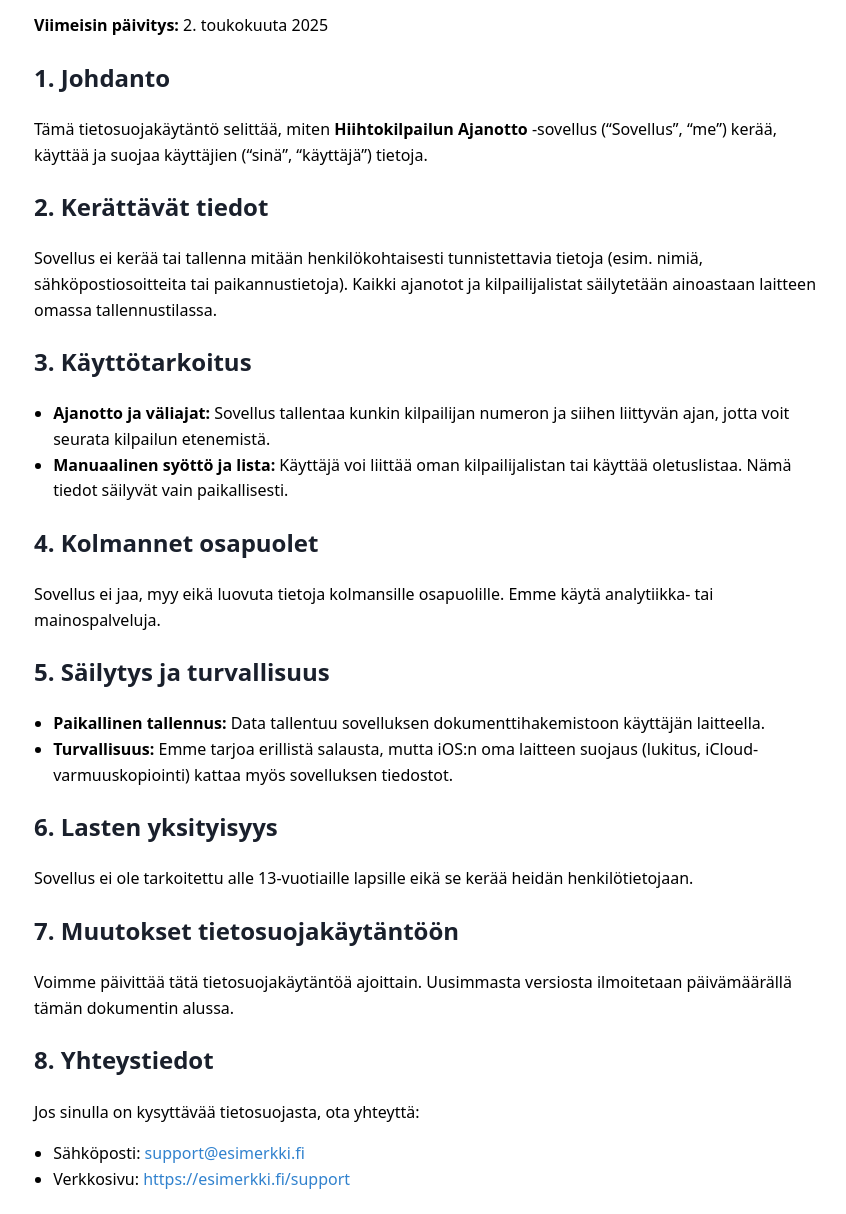
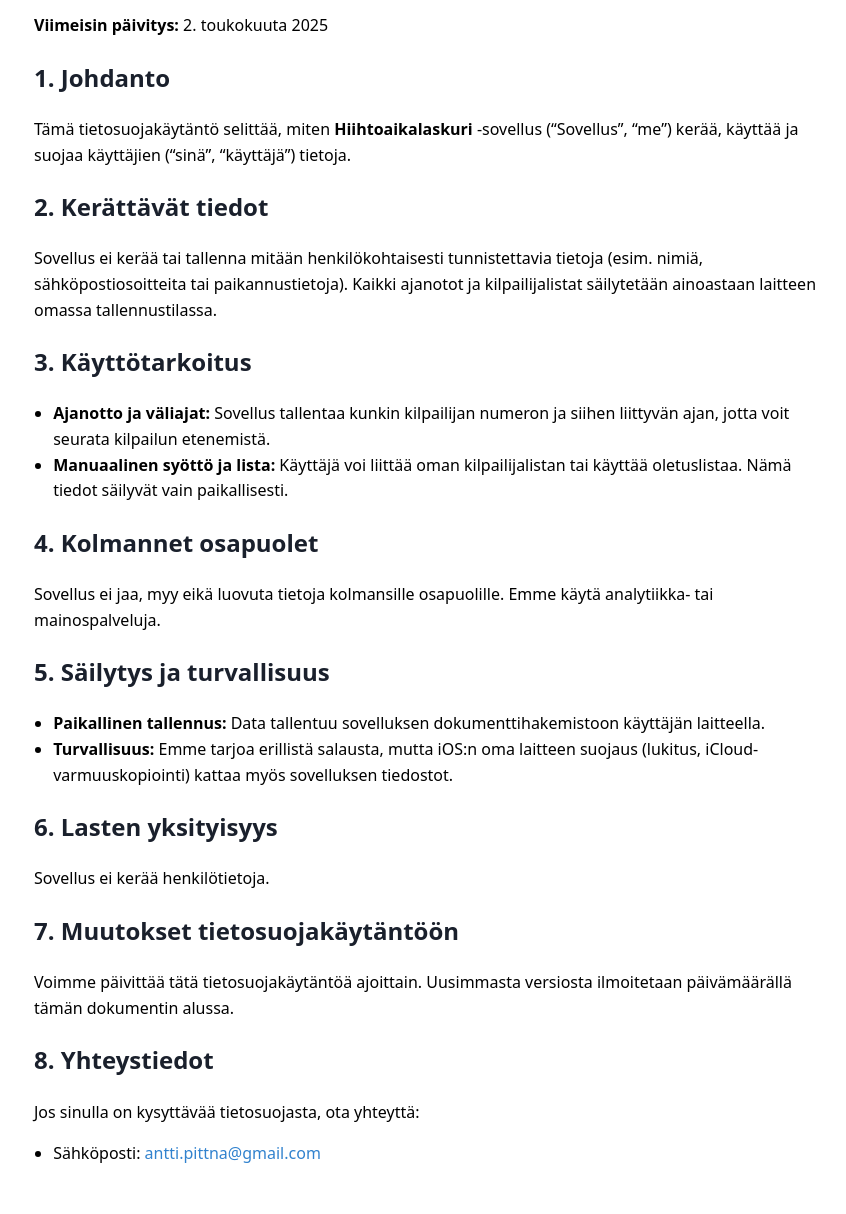
Before and after one commit to AZTTI/Hiihtoaikalaskuri.tietosuoja, a plain HTML site: page index.html in a window 1280 px wide. Shown: the part 86-1300 px from the top of the page, without its empty margins (206-1052 px from the left). Drawn offline with Linux system fonts and the light colour scheme.

Commit message:
index.html

```diff
--- a/index.html
+++ b/index.html
@@ -19,7 +19,7 @@
   <p><strong>Viimeisin päivitys:</strong> 2. toukokuuta 2025</p>
 
   <h2>1. Johdanto</h2>
-  <p>Tämä tietosuojakäytäntö selittää, miten <strong>Hiihtokilpailun Ajanotto</strong> -sovellus (“Sovellus”, “me”) kerää, käyttää ja suojaa käyttäjien (“sinä”, “käyttäjä”) tietoja.</p>
+  <p>Tämä tietosuojakäytäntö selittää, miten <strong>Hiihtoaikalaskuri</strong> -sovellus (“Sovellus”, “me”) kerää, käyttää ja suojaa käyttäjien (“sinä”, “käyttäjä”) tietoja.</p>
 
   <h2>2. Kerättävät tiedot</h2>
   <p>Sovellus ei kerää tai tallenna mitään henkilökohtaisesti tunnistettavia tietoja (esim. nimiä, sähköpostiosoitteita tai paikannustietoja). Kaikki ajanotot ja kilpailijalistat säilytetään ainoastaan laitteen omassa tallennustilassa.</p>
@@ -40,7 +40,7 @@
   </ul>
 
   <h2>6. Lasten yksityisyys</h2>
-  <p>Sovellus ei ole tarkoitettu alle 13-vuotiaille lapsille eikä se kerää heidän henkilötietojaan.</p>
+  <p>Sovellus ei kerää henkilötietoja.</p>
 
   <h2>7. Muutokset tietosuojakäytäntöön</h2>
   <p>Voimme päivittää tätä tietosuojakäytäntöä ajoittain. Uusimmasta versiosta ilmoitetaan päivämäärällä tämän dokumentin alussa.</p>
@@ -48,8 +48,7 @@
   <h2>8. Yhteystiedot</h2>
   <p>Jos sinulla on kysyttävää tietosuojasta, ota yhteyttä:</p>
   <ul>
-    <li>Sähköposti: <a href="mailto:support@esimerkki.fi">support@esimerkki.fi</a></li>
-    <li>Verkkosivu: <a href="https://esimerkki.fi/support">https://esimerkki.fi/support</a></li>
+    <li>Sähköposti: <a href="mailto:antti.pittna@gmail.com">antti.pittna@gmail.com</a></li>
   </ul>
 </body>
 </html>
```
